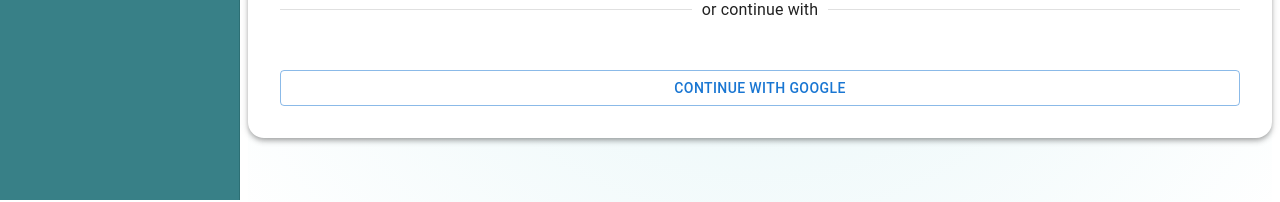
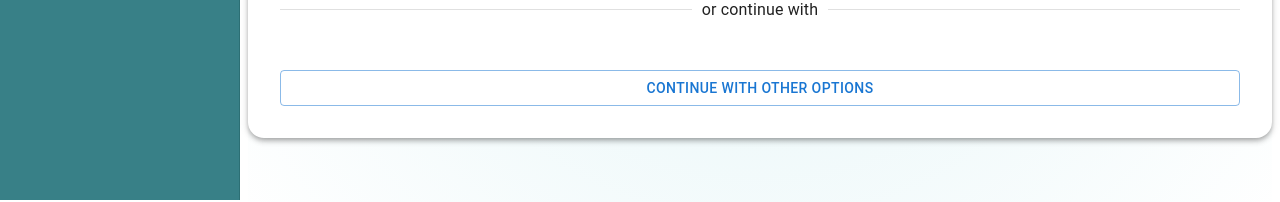
Before and after one commit to bibekdotdev/EchoDraft, a React (Vite) app in the folder frontend/: page / in a window 1280 px wide. Shown: the part 600-802 px from the top of the page. Built offline with nearby package versions, Linux system fonts and the light colour scheme; no server answers.

Commit message:
Update signin.jsx

```diff
--- a/frontend/src/pages/Signup_Login_Pages/signin.jsx
+++ b/frontend/src/pages/Signup_Login_Pages/signin.jsx
@@ -19,13 +19,12 @@ import LockIcon from "@mui/icons-material/Lock";
 import { SignInButton, useClerk, useUser } from "@clerk/clerk-react";
 import useAutStore from "../../store/useAuthStore";
 import { useNavigate } from "react-router-dom";
+
 import { toast, ToastContainer } from "react-toastify";
 import "react-toastify/dist/ReactToastify.css";
 
-// 🌟 Theme Colors
 const primaryColor = "#388087";
 
-// Styled Card
 const Card = styled(MuiCard)(({ theme }) => ({
   display: "flex",
   flexDirection: "column",
@@ -44,7 +43,7 @@ const Card = styled(MuiCard)(({ theme }) => ({
   },
 }));
 
-const SignUpContainer = styled("div")(() => ({
+const SignUpContainer = styled("div")(({ theme }) => ({
   height: "100vh",
   width: "100%",
   display: "flex",
@@ -74,7 +73,8 @@ export default function SignIn() {
           const payload = {
             clerkId: user.id,
             name: user.username || user.firstName || "unknown",
-            email: user.primaryEmailAddress?.emailAddress || "noemail@domain.com",
+            email:
+              user.primaryEmailAddress?.emailAddress || "noemail@domain.com",
           };
           await clerk_auth(payload);
           toast.success("✅ Signed in successfully with Google!");
@@ -103,8 +103,8 @@ export default function SignIn() {
       toast.success("✅ Signed in successfully!");
       navigate("/");
     } catch (err) {
+      console.error("Login failed:", err?.response?.data?.message || err.message);
       toast.error("❌ Invalid email or password.");
-      console.error("Login failed:", err?.response?.data?.message || err.message);
     }
   };
 
@@ -140,6 +140,7 @@ export default function SignIn() {
 
   const handleGoogleReSignIn = async () => {
     await signOut();
+    hasSynced.current = false;
     document.getElementById("google-signin-trigger").click();
   };
 
@@ -148,7 +149,10 @@ export default function SignIn() {
       <CssBaseline />
       <SignUpContainer>
         <Card>
-          <LockIcon fontSize="large" sx={{ alignSelf: "center", color: primaryColor }} />
+          <LockIcon
+            fontSize="large"
+            sx={{ alignSelf: "center", color: primaryColor }}
+          />
           <Typography
             component="h1"
             variant="h5"
@@ -228,17 +232,15 @@ export default function SignIn() {
             sx={{ mt: 1 }}
             onClick={handleGoogleReSignIn}
           >
-            Continue with Google
+            Continue with other options
           </Button>
 
-          {/* Hidden Google Trigger Button */}
           <SignInButton strategy="oauth_google" mode="modal">
             <span id="google-signin-trigger" style={{ display: "none" }} />
           </SignInButton>
         </Card>
       </SignUpContainer>
 
-      {/* Optional Forgot Password Dialog */}
       <Dialog open={open} onClose={handleClose}>
         <DialogTitle>Forgot Password</DialogTitle>
         <DialogContent>
@@ -249,7 +251,6 @@ export default function SignIn() {
         </DialogActions>
       </Dialog>
 
-      {/* ✅ Toast Message Container */}
       <ToastContainer position="top-center" autoClose={3000} theme="colored" />
     </>
   );
```
